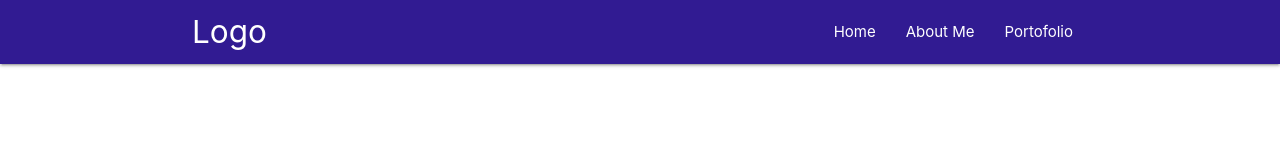
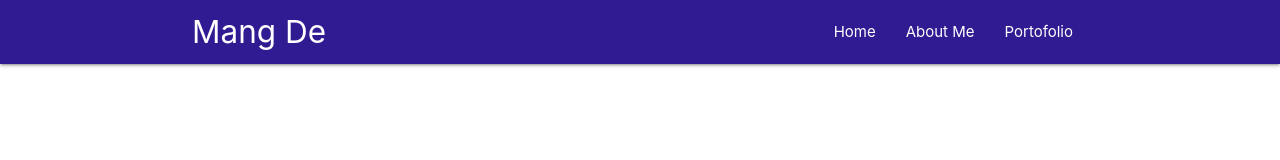
Before and after one commit to yulianakomang/yulianakomang.github.io, a plain HTML site: page index.html in a window 1280 px wide. Shown: the top 160 px of the page. Drawn offline with nearby package versions, Linux system fonts and the light colour scheme.

Commit message:
Update Home Design

```diff
--- a/index.html
+++ b/index.html
@@ -12,7 +12,7 @@
 </head>
 <body>
   <nav class="deep-purple darken-4" role="navigation">
-    <div class="nav-wrapper container"><a id="logo-container" href="#" class="brand-logo">Logo</a>
+    <div class="nav-wrapper container"><a id="logo-container" href="#" class="brand-logo">Mang De</a>
       <ul class="right hide-on-med-and-down">
         <li><a href="https://yulianakomang.github.io">Home</a></li>
         <li><a href="https://yulianakomang.github.io/About/">About Me</a></li>
```
